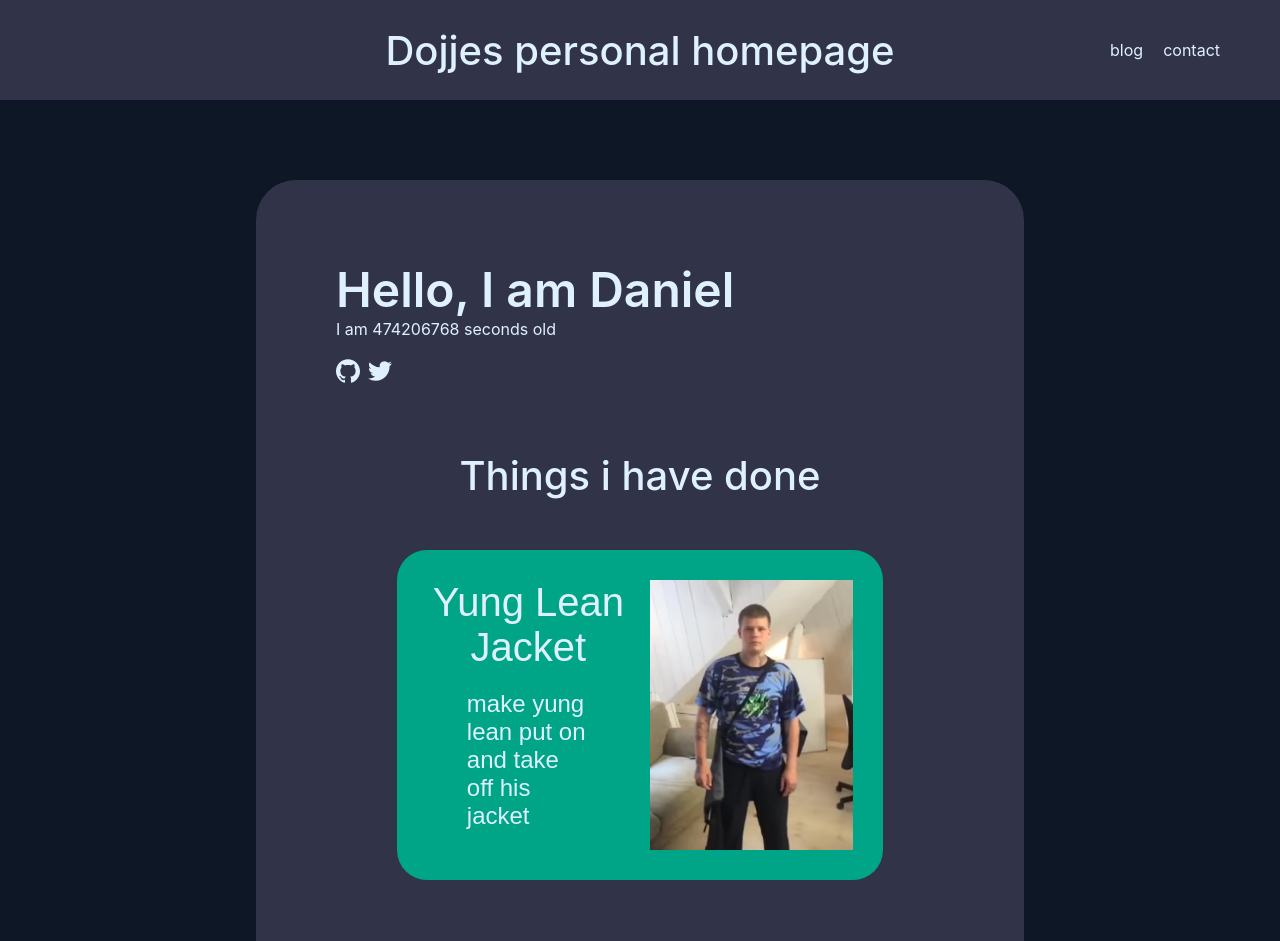
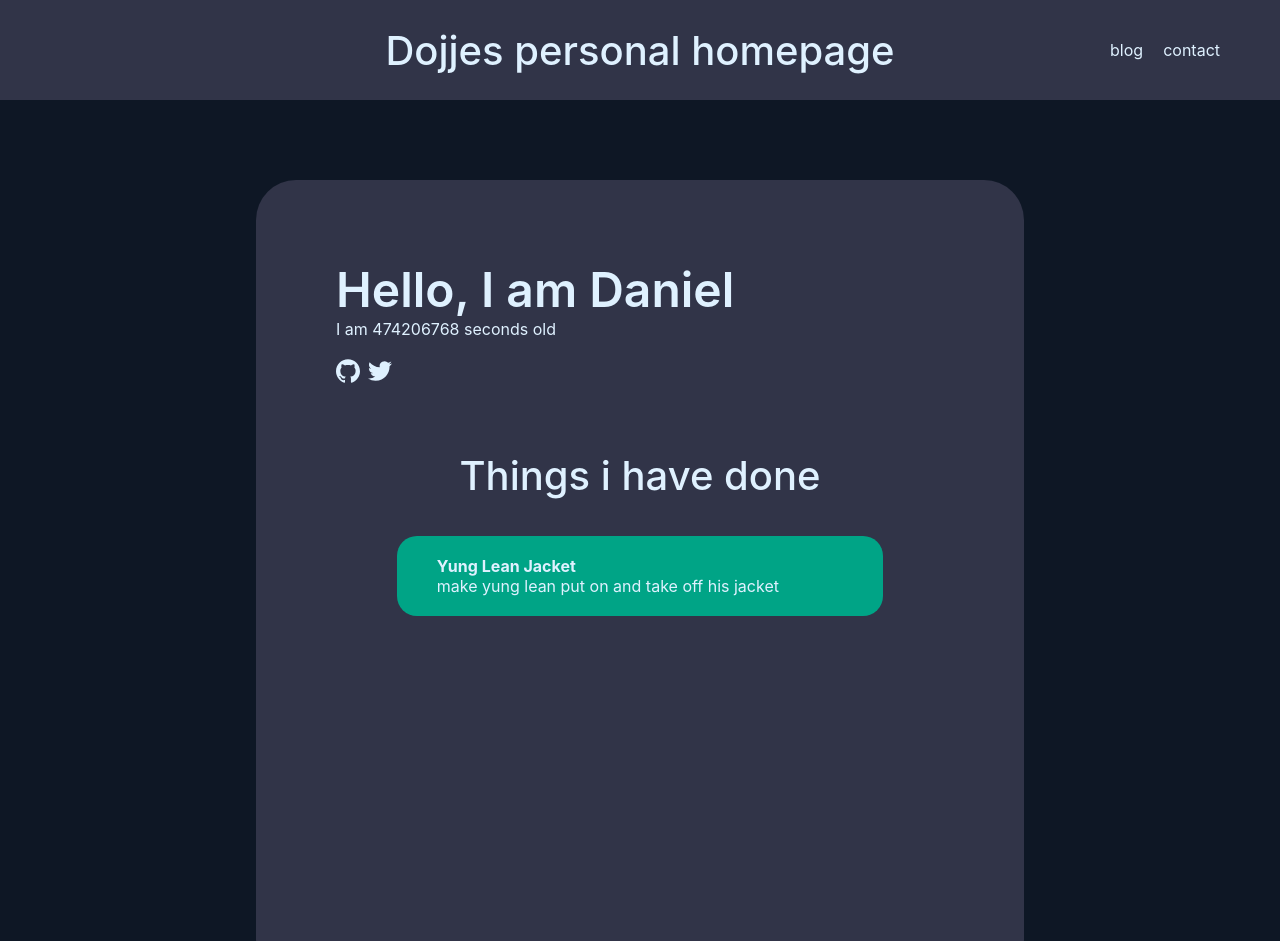
Before and after one commit to Dojje/personal_homepage, a Next.js app in the folder site/: page / in a window 1280 px wide. Shown: the top 941 px of the page. Built offline with nearby package versions, Linux system fonts and the light colour scheme.

Commit message:
changed things done

```diff
--- a/site/pages/index.js
+++ b/site/pages/index.js
@@ -6,13 +6,9 @@
 function ThingDone({href, title, description}) {
   return(
   <a href={href} className={styles.thingDone}>
-    <div className={styles.thingDoneDesc}>
-      <h2>{title}</h2>
+      <b>{title}</b>
+      <br/>
       <p>{description}</p>
-    </div>
-    <div>
-      <img src="/images/yunglean.png" alt="yung lean standing" />
-    </div>
   </a>
   )
 }
--- a/site/styles/home.module.scss
+++ b/site/styles/home.module.scss
@@ -46,45 +46,26 @@
 }
 
 .stuffDone {
-  height: 300px;
+  // height: 300px;
   // overflow-y: hidden;
-  position: relative;
+  width: 100%;
+  margin-top: 36px;
 
+  display: grid;
+  grid-template-columns: repeat(auto-fit, minmax(270px, 1fr));
+  grid-auto-rows: fit-content;
+
+  gap: 15px;
 }
 
 .thingDone {
-  // Used for a thing that is done
-  margin-top: 50px;
-  min-width: min-content;
   background-color: var(--accent);
-  border-radius: 30px;
-  display: flex;
-  padding: 30px;
   user-select: none;
+  display: block;
+  padding: 20px 40px;
+  border-radius: 20px;
+  height: auto;
 
-  .thingDoneDesc {
-    margin-right: 20px;
-  }
-
-  div {
-    width: 50%;
-    display: flex;
-    flex-direction: column;
-    align-items: center;
-
-    font-family: Arial, Helvetica, sans-serif;
-
-    p {
-      font-size: 24px;
-      margin: 20px 40px;
-    }
-
-    img {
-      width: 100%;
-      height: 100%;
-      object-fit: cover;
-    }
-  }
 }
 
 .header {
```
